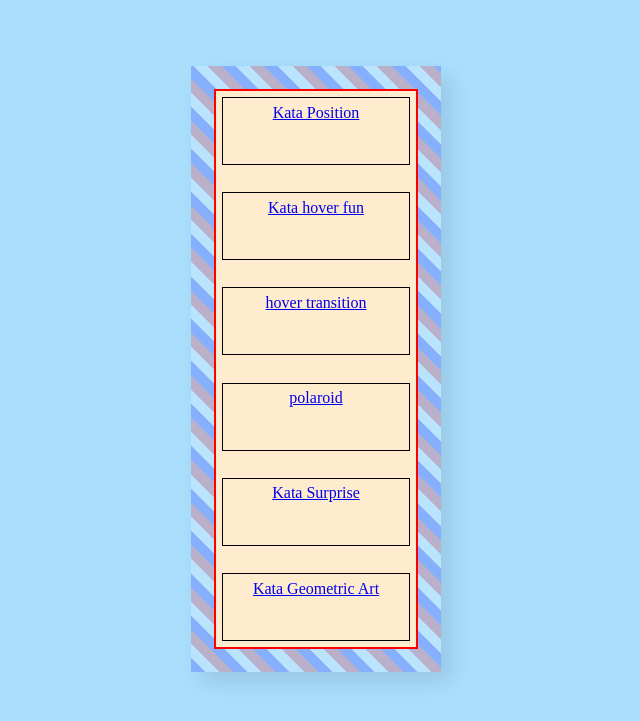
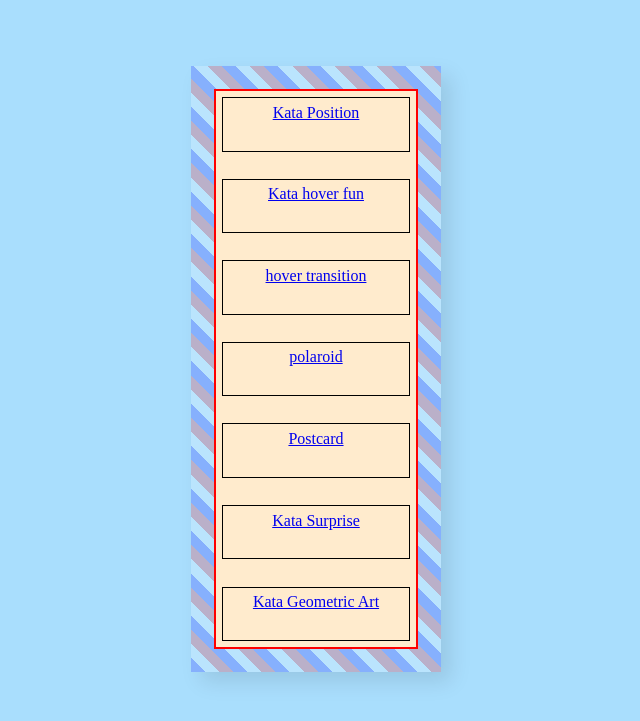
Before and after one commit to Student-Torsten/Katas, a plain HTML site: page index.html in a window 1280 px wide. Shown: the part 87-808 px from the top of the page, without its empty margins (324-964 px from the left). Drawn offline with Linux system fonts and the light colour scheme.

Commit message:
update katas index

```diff
--- a/index.html
+++ b/index.html
@@ -14,6 +14,7 @@
         <div><a href="hover.fun/index.html">Kata hover fun</a></div>
         <div><a href="hover.txt/index.html">hover transition</a></div>
         <div><a href="polaroid/index.html">polaroid</a></div>
+        <div><a href="Postcard/index.html">Postcard</a></div>
         <div><a href="kata_surprise/index.html">Kata Surprise</a></div>
         <div><a href="geometric_art/index.html">Kata Geometric Art</a></div>
       </div>
```
